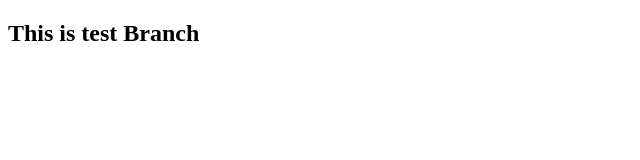
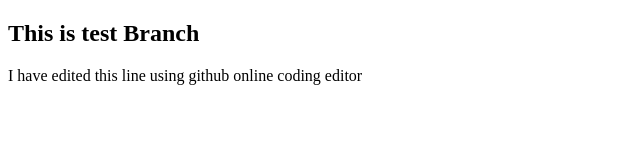
Before and after one commit to GayangiShashikala/GitHub_Test, a plain HTML site: page index.html in a window 1280 px wide. Shown: the whole page, without its empty margins (0-640 px from the left). Drawn offline with Linux system fonts and the light colour scheme.

Commit message:
I changed my index.html file using github online coding editor

```diff
--- a/index.html
+++ b/index.html
@@ -8,5 +8,6 @@
 </head>
 <body>
    <h2>This is test Branch</h2>
+    <p>I have edited this line using github online coding editor</p>
 </body>
 </html>
```
